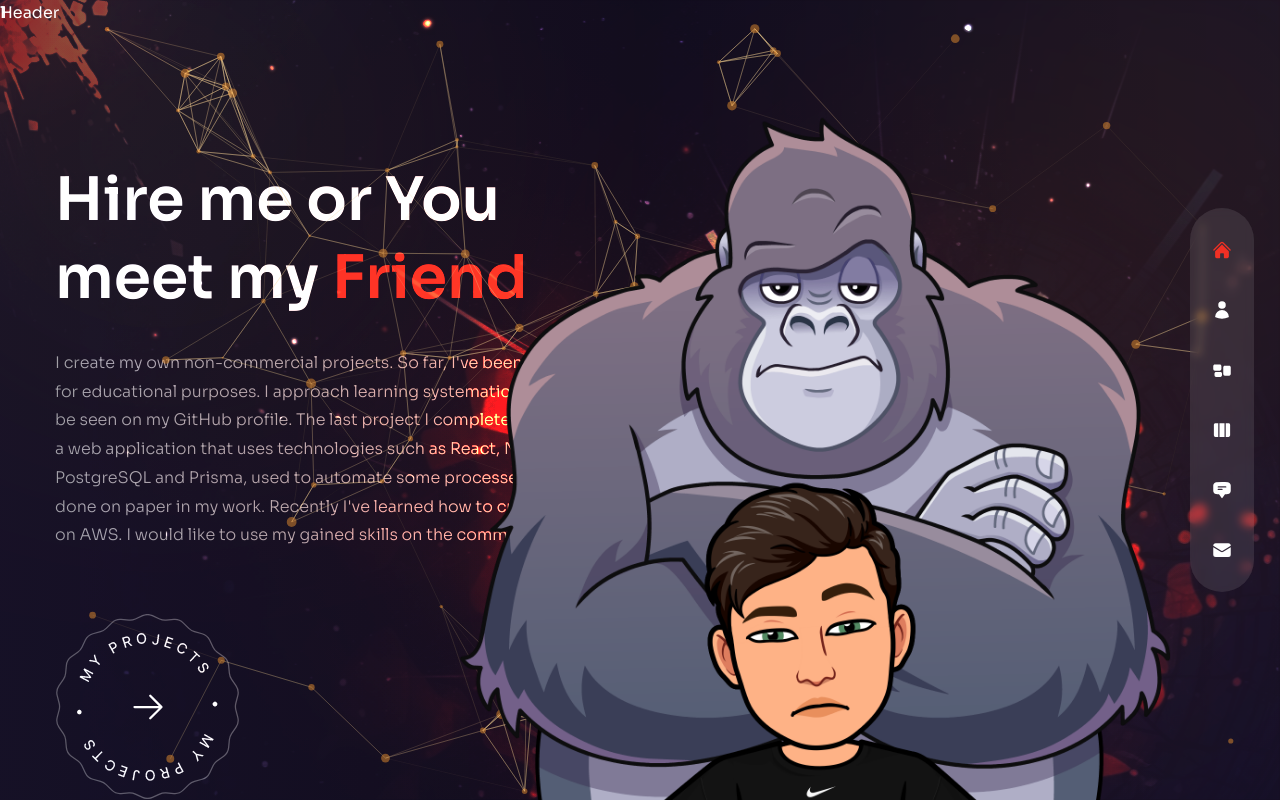
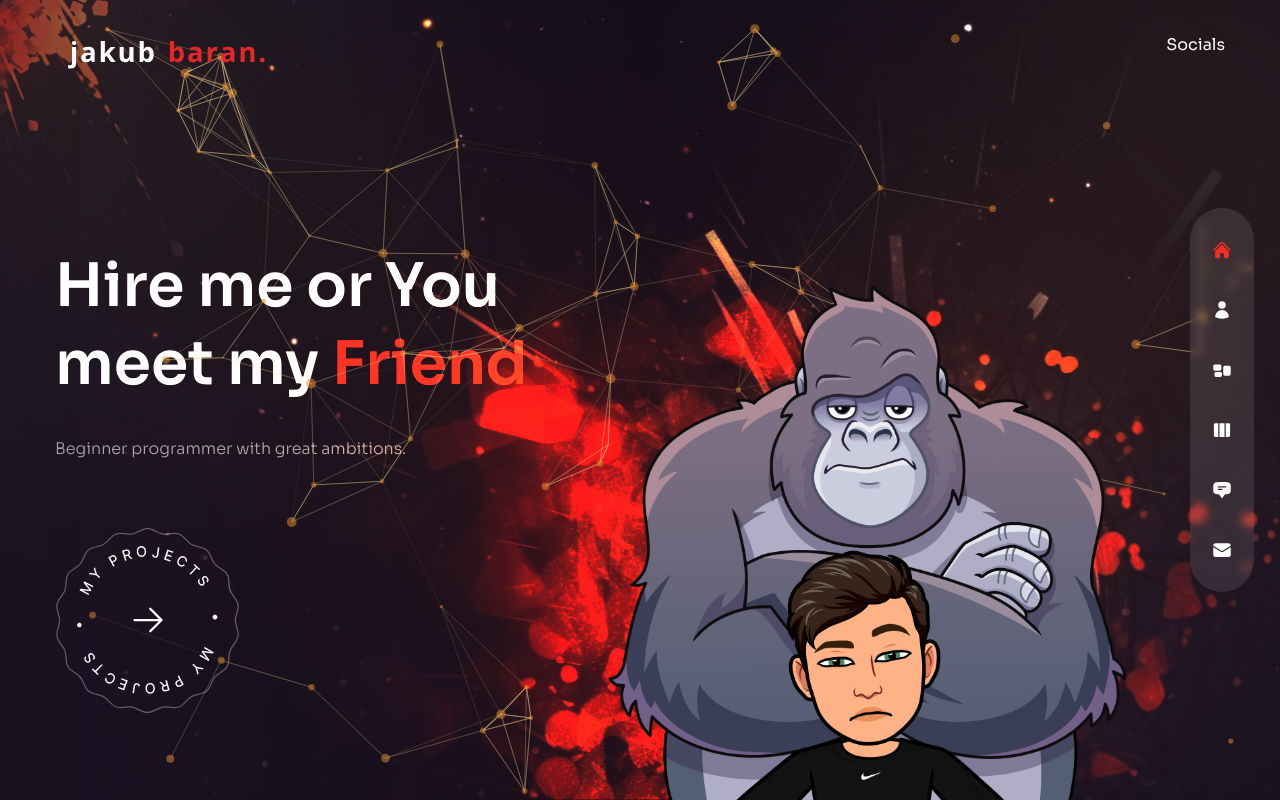
Before and after one commit to baranero/portfolio, a Next.js app: page / in a window 1280 px wide. Built offline with nearby package versions, Linux system fonts and the light colour scheme.

Commit message:
added svg logo in Header

```diff
--- a/components/Header.tsx
+++ b/components/Header.tsx
@@ -1,8 +1,18 @@
 import React from 'react'
+import Image from 'next/image';
+import Link from 'next/link';
+import Socials from '../components/Socials'
 
 const Header = () => {
-  return <header className="absolute z-30 w-full">
-    Header
+  return <header className="absolute z-30 w-full flex items-center px-16 xl:px-0 xl:h-[90px]">
+    <div className='container mx-auto'>
+      <div className='flex flex-col lg:flex-row justify-between items-center gap-y-6 py-8'>
+        <Link href={'/'}>
+          <Image src={'/download.svg'} width={220} height={48} alt='Logo' priority={true}/>
+        </Link>
+        <Socials/>
+      </div>
+    </div>
   </header>;
 };
 
--- a/components/Transition.tsx
+++ b/components/Transition.tsx
@@ -37,7 +37,7 @@
         exit="exit"
         transition={{ delay: 0.4, duration: 0.6, ease: "easeInOut" }}
       >
-        1
+
       </motion.div>
       <motion.div
         className="fixed top-0 bottom-0 right-full w-screen h-screen z-10 bg-[#c089404e]"
@@ -47,7 +47,7 @@
         exit="exit"
         transition={{ delay: 0.6, duration: 0.6, ease: "easeInOut" }}
       >
-        1
+
       </motion.div>
     </>
   );
--- a/pages/index.tsx
+++ b/pages/index.tsx
@@ -31,14 +31,7 @@
             exit="hidden"
             className="max-w-sm xl:max-w-xl mx-auto xl:mx-0 mb-10 xl:mb-16"
           >
-            I create my own non-commercial projects. So far, I&apos;ve been doing
-            them for educational purposes. I approach learning systematically,
-            which can be seen on my GitHub profile. The last project I completed
-            - FireApp - is a web application that uses technologies such as
-            React, Next.js, PostgreSQL and Prisma, used to automate some
-            processes that are still done on paper in my work. Recently I&apos;ve
-            learned how to create REST API on AWS. I would like to use my gained
-            skills on the commercial market.
+            Beginner programmer with great ambitions.
           </motion.p>
           <div className="flex justify-center xl:hidden relative">
             <ProjectsBtn />
@@ -63,7 +56,7 @@
           animate="show"
           exit="hidden"
           transition={{duration: 1, ease: 'easeInOut'}}
-          className="w-full h-full max-w-[737px] max-h-[678px] absolute -bottom-32 lg:bottom-2 lg:right-[8%]"
+          className="w-full h-full max-w-[537px] max-h-[678px] absolute -bottom-32 lg:-bottom-40 lg:right-[12%]"
         >
           <Avatar />
         </motion.div>
```
Also changed, not shown: public/download.svg (added), public/site-bg.svg.
